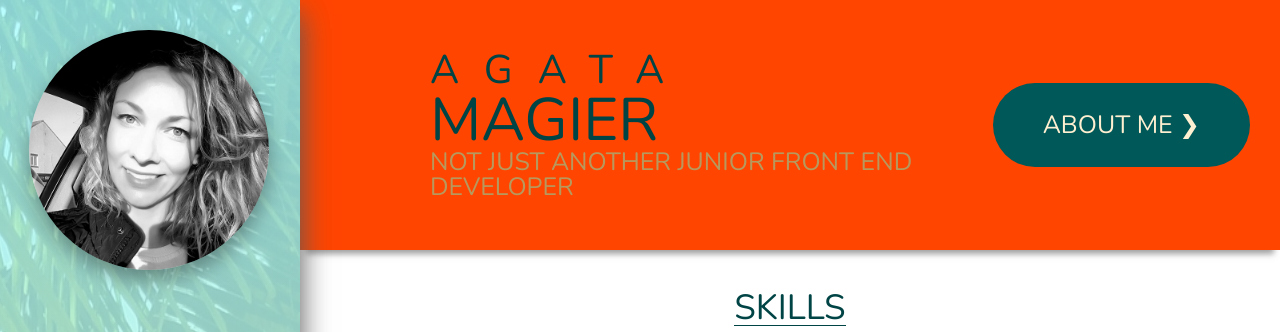
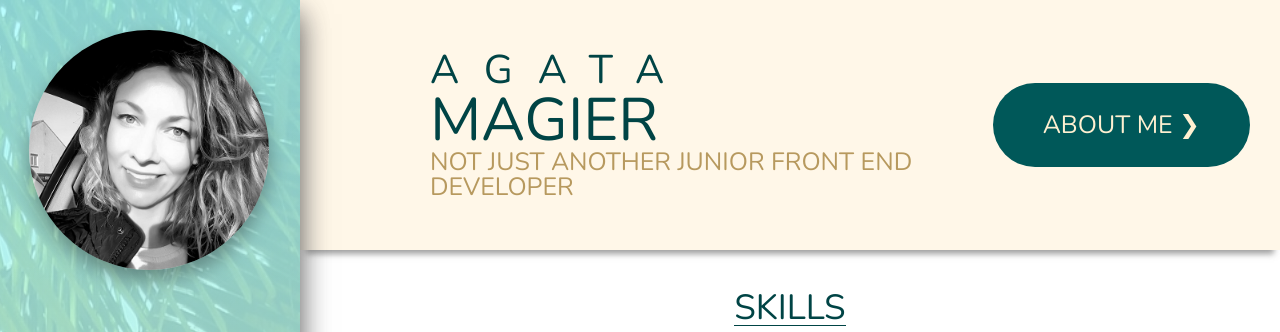
Before and after one commit to agatamagier/portfolio-agata-magier, a website: page index.html in a window 1280 px wide. Shown: the top 332 px of the page. Drawn offline with nearby package versions, Linux system fonts and the light colour scheme.

Commit message:
commit redo

```diff
--- a/sass/_header.scss
+++ b/sass/_header.scss
@@ -1,6 +1,5 @@
 .header {
-    // background-color: rgba($color-beige-light, .5);
-    background-color: orangered;
+    background-color: rgba($color-beige-light, .5);
     box-shadow: 0 10px 6px -6px rgba(#777, .7);
     z-index: 5;
     padding: 3rem;
```
Also changed, not shown: css/style.css.
